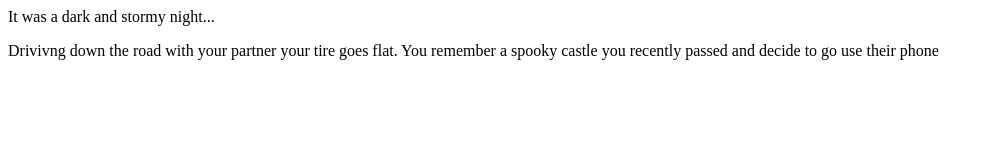
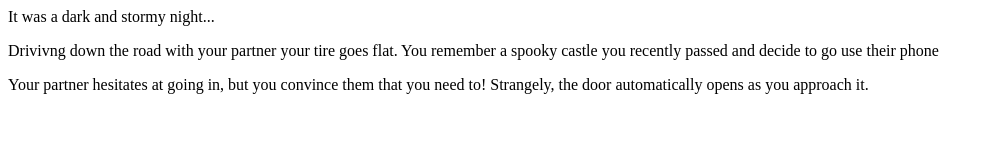
Before and after one commit to rcohle/fireside-story, a plain HTML site: page index.html in a window 1280 px wide. Shown: the whole page, without its empty margins (0-994 px from the left). Drawn offline with Linux system fonts and the light colour scheme.

Commit message:
added third line of story

```diff
--- a/index.html
+++ b/index.html
@@ -2,5 +2,6 @@
   <body>
     <p>It was a dark and stormy night...</p>
     <p>Drivivng down the road with your partner your tire goes flat. You remember a spooky castle you recently passed and decide to go use their phone</p>
+    <p>Your partner hesitates at going in, but you convince them that you need to! Strangely, the door automatically opens as you approach it.</p>
   </body>
 </html>
```
